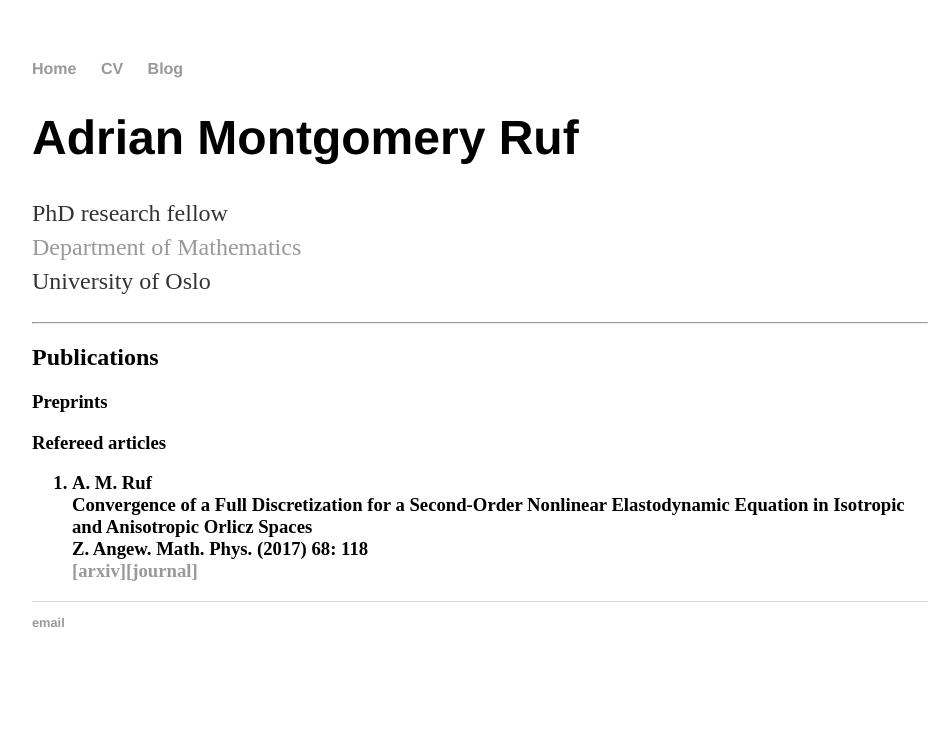
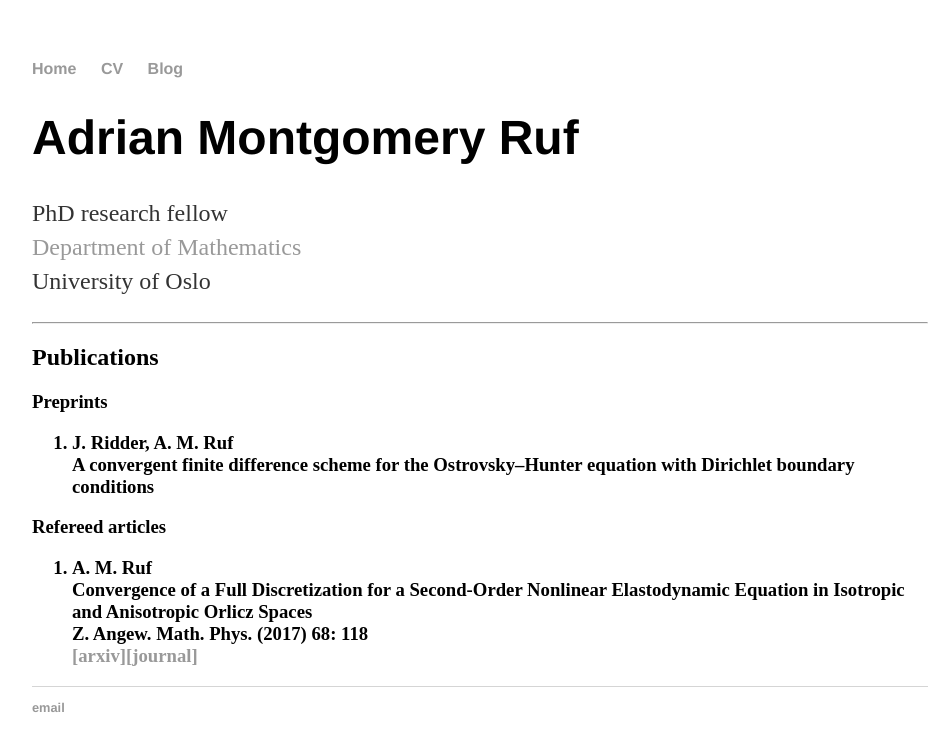
Before and after one commit to adrianmruf/adrianmruf.github.io, a Jekyll site: the page built from index.html, in a window 1280 px wide. Shown: the top 751 px of the page, without its empty margins (160-1095 px from the left). Built offline with Jekyll 4.4.1, drawn with Linux system fonts in a browser that asks for light colours.

Commit message:
Update index.html

```diff
--- a/index.html
+++ b/index.html
@@ -10,6 +10,10 @@ title: Adrian Montgomery Ruf
 	<hr />
 	<h2>Publications<h2>
 	<h3>Preprints<h3>
+	<ol>
+	<li>J. Ridder, A. M. Ruf<br>A convergent finite difference scheme for the Ostrovsky–Hunter equation with Dirichlet boundary conditions
+		</li>
+	</ol>
 	<h3>Refereed articles<h3>
 	<ol>
 	<li>A. M. Ruf<br>Convergence of a Full Discretization for a Second-Order Nonlinear Elastodynamic Equation in Isotropic and Anisotropic Orlicz Spaces<br>
```
